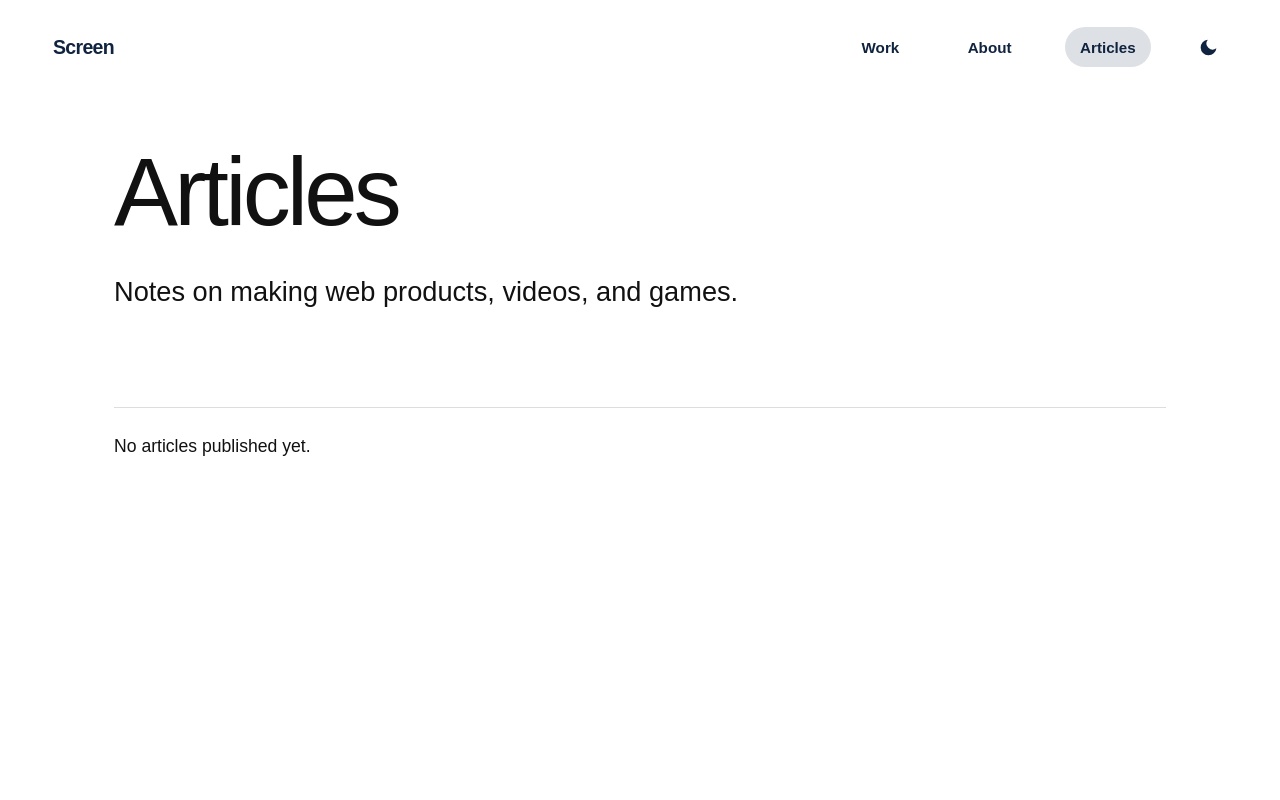
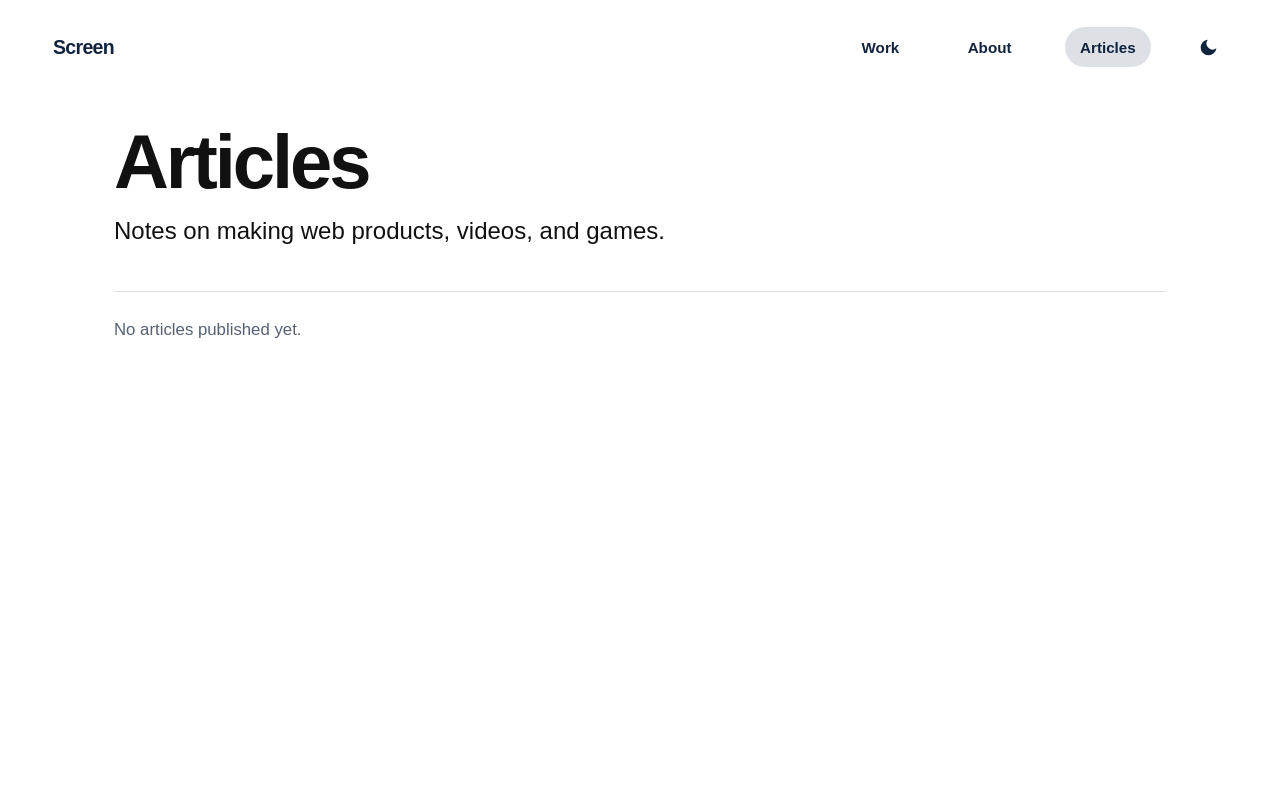
Before and after one commit to screen-gd/portfolio.site, a Next.js app: page /articles in a window 1280 px wide. Shown: the top 800 px of the page. Built offline with nearby package versions, Linux system fonts and the light colour scheme.

Commit message:
Add article metadata and featured listing
- Support dated, categorized articles with optional cover images
- Feature the newest article and show reading times on the listing

```diff
--- a/src/App.tsx
+++ b/src/App.tsx
@@ -356,7 +356,6 @@ export function App({ view = 'home', children }: { view?: 'home' | 'work' | 'abo
         <section className="editing" id="editing" aria-labelledby="editing-title">
           <div className="project-content">
             <div className="project-copy">
-              <span className="project-index">02 / 03</span>
               <h2 id="editing-title">Video editing</h2>
               <p>I mostly edit short-form videos, shaping footage through structure, pacing, and careful cuts.</p>
             </div>
@@ -367,7 +366,6 @@ export function App({ view = 'home', children }: { view?: 'home' | 'work' | 'abo
                 </div>
               </div>
               <div className="editing-controls">
-                <span aria-live="polite">{String(activeClip + 1).padStart(2, '0')} / {String(editingClips.length).padStart(2, '0')}</span>
                 <div>
                   <button type="button" aria-label="Previous video" onClick={() => setActiveClip((index) => (index + editingClips.length - 1) % editingClips.length)}>←</button>
                   <button type="button" aria-label="Next video" onClick={() => setActiveClip((index) => (index + 1) % editingClips.length)}>→</button>
@@ -379,11 +377,10 @@ export function App({ view = 'home', children }: { view?: 'home' | 'work' | 'abo
 
         <section className="work" id="work" ref={work} aria-label="Selected work">
           <div className="project-track">
-            {projects.map((project, index) => (
+            {projects.map((project) => (
               <article className="project" id={project.id} key={project.id}>
                 <div className="project-content">
                   <div className="project-copy">
-                    <span className="project-index">{String(index + 1).padStart(2, '0')} / {String(projects.length).padStart(2, '0')}</span>
                     <h2>{project.name}</h2>
                     <p>{project.description}</p>
                   </div>
--- a/src/app/articles/page.tsx
+++ b/src/app/articles/page.tsx
@@ -1,29 +1,71 @@
 import type { Metadata } from 'next';
+import Image from 'next/image';
 import { App } from '../../App';
-import { getArticles } from '../../articles';
+import { getArticles, type Article } from '../../articles';
 
 export const metadata: Metadata = {
   title: 'Articles | Screen',
   description: 'Writing by Zaid on products, video, and creative work.',
 };
 
+function articleDate(date: string) {
+  return new Intl.DateTimeFormat('en-US', { month: 'short', day: '2-digit', year: 'numeric', timeZone: 'UTC' }).format(new Date(`${date}T00:00:00Z`));
+}
+
+function readingTime(article: Article) {
+  return `${Math.max(1, Math.ceil(article.body.trim().split(/\s+/).length / 200))} min read`;
+}
+
 export default async function ArticlesPage() {
   const articles = await getArticles();
+  const [featured, ...latest] = articles;
 
   return (
     <App view="articles">
       <section className="content-page articles-page" aria-labelledby="articles-title">
         <h1 id="articles-title">Articles</h1>
         <p className="page-lead">Notes on making web products, videos, and games.</p>
-        {articles.length ? (
-          <div className="article-list">
-            {articles.map((article) => (
-              <a href={`/articles/${article.slug}`} key={article.slug}>
-                <span><strong>{article.title}</strong><small>{article.summary}</small></span>
-                <span aria-hidden="true">↗</span>
-              </a>
-            ))}
-          </div>
+        {featured ? (
+          <>
+            <section className="article-featured" aria-labelledby="featured-heading">
+              <h2 className="article-section-heading" id="featured-heading">Featured</h2>
+              <div className={`article-featured-grid${featured.cover ? '' : ' without-cover'}`}>
+                {featured.cover && (
+                  <a className="article-featured-image" href={`/articles/${featured.slug}`} aria-label={`Read ${featured.title}`}>
+                    <Image src={featured.cover} alt="" fill sizes="(max-width: 800px) 100vw, 55vw" />
+                  </a>
+                )}
+                <div className="article-featured-copy">
+                  <div className="article-meta">
+                    {featured.date && <time dateTime={featured.date}>{articleDate(featured.date)}</time>}
+                    {featured.category && <span className="article-category">{featured.category}</span>}
+                  </div>
+                  <h3><a href={`/articles/${featured.slug}`}>{featured.title}</a></h3>
+                  <p>{featured.summary}</p>
+                  <span className="article-reading-time">{readingTime(featured)}</span>
+                  <a className="article-read-link" href={`/articles/${featured.slug}`}>Read article <span aria-hidden="true">→</span></a>
+                </div>
+              </div>
+            </section>
+            {latest.length > 0 && (
+              <section className="article-latest" aria-labelledby="latest-heading">
+                <h2 className="article-section-heading" id="latest-heading">Latest</h2>
+                <div className="article-list">
+                  {latest.map((article) => (
+                    <a className="article-row" href={`/articles/${article.slug}`} key={article.slug}>
+                      <span className="article-meta">
+                        {article.date && <time dateTime={article.date}>{articleDate(article.date)}</time>}
+                        {article.category && <span className="article-category">{article.category}</span>}
+                      </span>
+                      <span className="article-row-copy"><strong>{article.title}</strong><small>{article.summary}</small></span>
+                      <span className="article-reading-time">{readingTime(article)}</span>
+                      <span className="article-row-arrow" aria-hidden="true">→</span>
+                    </a>
+                  ))}
+                </div>
+              </section>
+            )}
+          </>
         ) : <p className="articles-empty">No articles published yet.</p>}
       </section>
     </App>
--- a/src/articles.ts
+++ b/src/articles.ts
@@ -8,18 +8,42 @@ export type Article = {
   title: string;
   summary: string;
   body: string;
+  date?: string;
+  category?: string;
+  cover?: string;
 };
 
-// Each Markdown file starts with a title heading and a short opening paragraph.
+// Optional frontmatter adds listing metadata before the title heading.
 export function parseArticle(filename: string, source: string): Article {
-  const [heading, ...lines] = source.replace(/^\uFEFF/, '').split(/\r?\n/);
+  let markdown = source.replace(/^\uFEFF/, '').replace(/\r\n/g, '\n');
+  const metadata: Pick<Article, 'date' | 'category' | 'cover'> = {};
+  if (markdown.startsWith('---\n')) {
+    const frontmatter = markdown.match(/^---\n([\s\S]*?)\n---\n/);
+    if (!frontmatter) throw new Error(`${filename} has unclosed frontmatter`);
+    for (const line of frontmatter[1].split('\n')) {
+      const match = line.match(/^(date|category|cover):\s*(.+)$/);
+      if (!match) throw new Error(`${filename} has invalid frontmatter: ${line}`);
+      const [, key, value] = match;
+      if (key === 'date') {
+        const parsedDate = Date.parse(value);
+        if (!/^\d{4}-\d{2}-\d{2}$/.test(value) || Number.isNaN(parsedDate) || new Date(parsedDate).toISOString().slice(0, 10) !== value) {
+          throw new Error(`${filename} has an invalid date`);
+        }
+        metadata.date = value;
+      } else if (key === 'category') metadata.category = value;
+      else metadata.cover = value;
+    }
+    markdown = markdown.slice(frontmatter[0].length).trimStart();
+  }
+
+  const [heading, ...lines] = markdown.split('\n');
   if (!heading.startsWith('# ') || !heading.slice(2).trim()) throw new Error(`${filename} must start with a # title`);
 
   const body = lines.join('\n').trim();
   const summary = body.split(/\n\s*\n/)[0].replace(/\s+/g, ' ').trim();
   if (!summary) throw new Error(`${filename} needs an opening paragraph`);
 
-  return { slug: filename.slice(0, -3), title: heading.slice(2).trim(), summary, body };
+  return { slug: filename.slice(0, -3), title: heading.slice(2).trim(), summary, body, ...metadata };
 }
 
 export async function getArticles(): Promise<Article[]> {
@@ -29,5 +53,5 @@ export async function getArticles(): Promise<Article[]> {
     return parseArticle(filename, source);
   }));
 
-  return articles.sort((a, b) => a.title.localeCompare(b.title));
+  return articles.sort((a, b) => (b.date ?? '').localeCompare(a.date ?? '') || a.title.localeCompare(b.title));
 }
--- a/src/style.css
+++ b/src/style.css
@@ -268,14 +268,32 @@ html[data-theme='dark'] .work-page { background: radial-gradient(ellipse 55% 260
 html[data-theme='dark'] .work-page-intro p, html[data-theme='dark'] .work-card-heading span:last-child { color: #bcbcbc; }
 html[data-theme='dark'] .work-card { border-color: #242424; background: #0b0b0b; }
 html[data-theme='dark'] .work-card-image { background: #161616; }
-.article-list { border-top: 1px solid #ddd; }
-.article-list a { display: flex; justify-content: space-between; align-items: center; gap: 24px; padding: 28px 0; border-bottom: 1px solid #ddd; text-decoration: none; }
-.article-list a:hover strong, .article-list a:focus-visible strong { text-decoration: underline; text-underline-offset: 5px; }
-.article-list strong, .article-list small { display: block; }
-.article-list strong { font-size: clamp(1.35rem, 2vw, 1.7rem); font-weight: 600; }
-.article-list small { margin-top: 8px; font-size: 1rem; line-height: 1.4; }
-.article-list a > span:last-child { font-size: 1.5rem; }
-.articles-empty { padding: 28px 0; border-top: 1px solid #ddd; font-size: 1.1rem; }
+.articles-page { padding-top: clamp(124px, 14vh, 165px); }
+.articles-page h1 { font-size: clamp(3.5rem, 6vw, 4.75rem); font-weight: 600; }
+.articles-page .page-lead { max-width: none; margin: 14px 0 42px; font-size: clamp(1.2rem, 2vw, 1.5rem); }
+.article-featured, .article-latest, .articles-empty { border-top: 1px solid #dce0e5; }
+.article-section-heading { margin: 0; padding: 26px 0 18px; color: #566174; font-size: .72rem; font-weight: 600; letter-spacing: .16em; text-transform: uppercase; }
+.article-featured-grid { display: grid; grid-template-columns: minmax(0, 1.15fr) minmax(0, .9fr); align-items: center; gap: 40px; padding-bottom: 32px; }
+.article-featured-grid.without-cover { grid-template-columns: 1fr; }
+.article-featured-image { position: relative; display: block; aspect-ratio: 2 / 1; overflow: hidden; border-radius: 7px; background: #eceef0; }
+.article-featured-image img { object-fit: cover; }
+.article-meta { display: flex; align-items: center; gap: 20px; color: #566174; font-size: .82rem; }
+.article-category { display: inline-block; padding: 5px 13px; border-radius: 999px; background: #edf0f3; color: #263347; font-size: .78rem; line-height: 1; white-space: nowrap; }
+.article-featured-copy h3 { max-width: 22ch; margin: 20px 0 12px; font-size: clamp(1.7rem, 2.4vw, 2.2rem); font-weight: 600; letter-spacing: -.035em; line-height: 1.18; }
+.article-featured-copy h3 a, .article-read-link { text-decoration: none; }
+.article-featured-copy p { max-width: 42ch; margin: 0 0 16px; color: #4f5b6c; font-size: 1.05rem; line-height: 1.55; }
+.article-reading-time { color: #566174; font-size: .82rem; white-space: nowrap; }
+.article-read-link { display: block; width: fit-content; margin-top: 30px; padding-bottom: 4px; border-bottom: 1px solid currentColor; font-size: .92rem; font-weight: 600; }
+.article-read-link span { margin-left: 10px; }
+.article-latest { padding-bottom: 20px; }
+.article-latest .article-section-heading { padding-bottom: 4px; }
+.article-row { display: grid; grid-template-columns: minmax(230px, 28%) minmax(0, 1fr) auto 18px; align-items: center; gap: 20px; min-height: 82px; padding: 16px 0; border-bottom: 1px solid #dce0e5; text-decoration: none; }
+.article-row .article-meta { gap: 24px; }
+.article-row-copy strong, .article-row-copy small { display: block; }
+.article-row-copy strong { font-size: 1.05rem; font-weight: 600; line-height: 1.35; }
+.article-row-copy small { margin-top: 4px; color: #566174; font-size: .91rem; line-height: 1.4; }
+.article-row-arrow { font-size: 1.25rem; }
+.articles-empty { padding: 28px 0; color: #566174; font-size: 1.05rem; }
 .article-page { max-width: 820px; }
 .back-link { display: inline-block; margin-bottom: 48px; text-decoration: none; }
 .back-link:hover { text-decoration: underline; }
@@ -285,7 +303,9 @@ html[data-theme='dark'] .work-card-image { background: #161616; }
 .article-body img { max-width: 100%; height: auto; }
 .article-body pre { overflow-x: auto; padding: 20px; background: #f3f5f7; }
 html[data-theme='dark'] .article-body pre { background: #151515; }
-html[data-theme='dark'] .article-list, html[data-theme='dark'] .article-list a, html[data-theme='dark'] .articles-empty { border-color: #333; }
+html[data-theme='dark'] .article-featured, html[data-theme='dark'] .article-latest, html[data-theme='dark'] .article-row, html[data-theme='dark'] .articles-empty { border-color: #303030; }
+html[data-theme='dark'] .article-section-heading, html[data-theme='dark'] .article-meta, html[data-theme='dark'] .article-reading-time, html[data-theme='dark'] .article-row-copy small, html[data-theme='dark'] .articles-empty, html[data-theme='dark'] .article-featured-copy p { color: #d0d0d0; }
+html[data-theme='dark'] .article-category { background: #1d1d1d; color: #fff; }
 .hero {
   position: sticky;
   top: 0;
@@ -386,11 +406,10 @@ html[data-theme='dark'] .work {
   gap: clamp(32px, 5vw, 96px);
   width: min(1360px, 100%);
 }
-.project .project-content { grid-template-columns: minmax(0, 31%) minmax(0, 69%); gap: 0; width: 100%; height: 100%; }
+.project .project-content { grid-template-columns: minmax(0, 28%) minmax(0, 72%); gap: 0; width: 100%; height: 100%; }
 .project .project-copy { align-self: center; padding-right: 24px; }
 .project-copy,
 .project-visual { opacity: 0; visibility: hidden; }
-.project-index { display: block; margin-bottom: 32px; font-size: 1rem; font-variant-numeric: tabular-nums; }
 .project h2,
 .editing h2 {
   margin: 0;
@@ -435,7 +454,7 @@ html[data-theme='dark'] .work {
 .hover-clip img { pointer-events: none; transition: opacity 220ms ease; }
 .hover-clip.is-playing img { opacity: 0; }
 .editing-placeholder { font-size: clamp(2rem, 5vw, 5rem); font-weight: 600; }
-.editing-controls { display: flex; justify-content: space-between; align-items: center; width: min(100%, 31svh, 340px); padding-top: 16px; font-variant-numeric: tabular-nums; }
+.editing-controls { display: flex; justify-content: flex-end; align-items: center; width: min(100%, 31svh, 340px); padding-top: 16px; }
 .editing-controls button { border: 0; padding: 8px 12px; background: transparent; color: inherit; font-size: 1.5rem; }
 
 .site-footer {
@@ -505,6 +524,13 @@ html[data-theme='dark'] .footer-links { background: #090909; }
 html[data-theme='dark'] .footer-actions .footer-contact { border-color: #fff; background: #fff; color: #000; }
 
 @media (max-width: 800px) {
+  .article-featured-grid { grid-template-columns: 1fr; gap: 22px; }
+  .article-featured-copy h3 { max-width: none; margin-top: 14px; }
+  .article-row { grid-template-columns: minmax(0, 1fr) auto; gap: 8px; }
+  .article-row .article-meta { grid-column: 1 / -1; }
+  .article-row-copy { grid-column: 1; }
+  .article-row .article-reading-time { grid-column: 1; grid-row: 3; }
+  .article-row-arrow { grid-column: 2; grid-row: 2 / 4; }
   .work-grid { grid-template-columns: 1fr; max-width: 580px; }
   .hero-bio { width: min(620px, 100%); }
   .editing { height: auto; min-height: 100svh; margin-bottom: 25svh; overflow: visible; }
```
Also changed, not shown: content/README.md, 1 other file (tests, documents, lock files or other folders).
